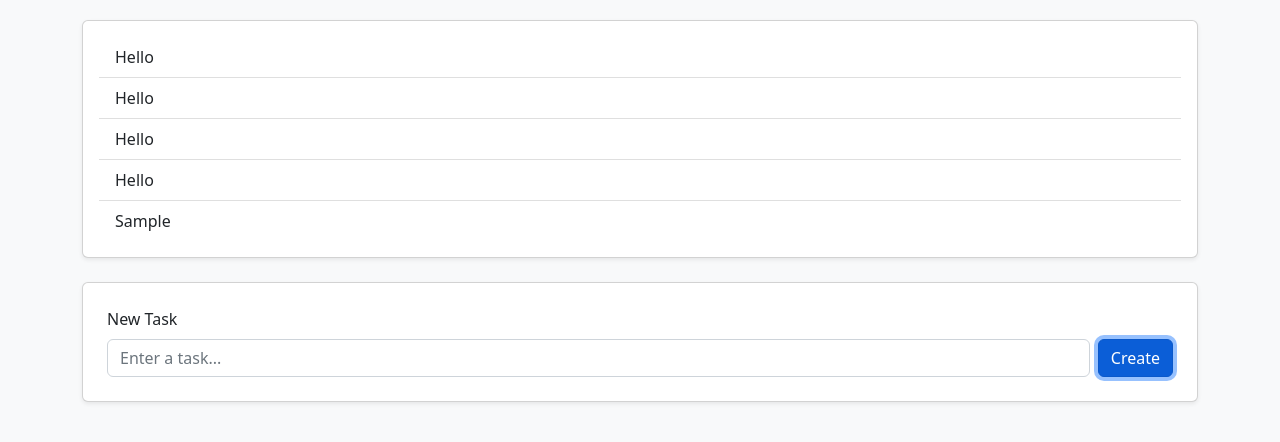
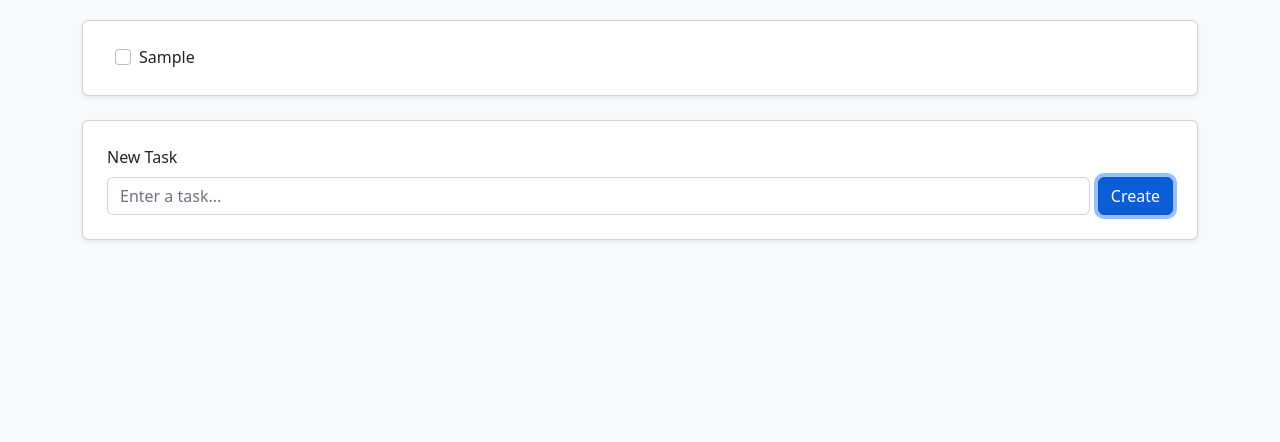
Before and after one commit to sophieTnguyen/MyTODO, a plain HTML site: page index.html in a window 1280 px wide. Both pictures are taken after typing "Sample" into the empty fields and a click on the button "Create". Shown: the part 90-532 px from the top of the page. Drawn offline with nearby package versions, Linux system fonts and the light colour scheme.

Commit message:
Added checkbox functionality and changed createTask() to constructor Task()

```diff
--- a/index.html
+++ b/index.html
@@ -14,12 +14,7 @@
     <div class="mb-4">
       <div class="card shadow-sm">
         <div class="card-body">
-          <ul class="list-group list-group-flush" id="task-list">
-            <li class="list-group-item">Hello</li>
-            <li class="list-group-item">Hello</li>
-            <li class="list-group-item">Hello</li>
-            <li class="list-group-item">Hello</li>
-          </ul>
+          <ul class="list-group list-group-flush" id="task-list"></ul>
         </div>
       </div>
     </div>
@@ -28,7 +23,7 @@
       <form class="card p-4 shadow-sm" id="form">
         <label for="taskNameForm" class="form-label mb-2">New Task</label>
           <div class="d-flex">
-          <input type="text" id="taskNameForm" name="task" class="form-control flex-grow-1" placeholder="Enter a task...">
+          <input type="text"  id="taskNameForm" name="task" class="form-control flex-grow-1" placeholder="Enter a task...">
           <button type="submit" class="btn btn-primary ms-2">Create</button>
       </form>
     </form>
--- a/script.js
+++ b/script.js
@@ -1,26 +1,49 @@
 window.addEventListener("DOMContentLoaded", function(){
     const taskList = document.getElementById('task-list');
-    const taskForm = document.querySelector('input');
+    const taskForm = document.getElementById('taskNameForm');
     const submitButton = document.querySelector('form');
 
     submitButton.addEventListener("submit", function(event) {
         event.preventDefault();
-        let task = createTask(taskForm.value);
+        console.log(taskForm.value, taskForm)
+        let task = new Task(taskForm.value);
         task.Load();
         taskForm.value = '';
     })
 
-    function createTask(text)
+    function Task(text)
     {
-        return {
-            text,
-            Load: function() {
-                const myTask = document.createElement('li');
-                taskList.appendChild(myTask);
-                myTask.className = "list-group-item";
-                myTask.innerText = text;
-            }
+        this.text = text;
+        this.Load =  function() {
 
-        }
+            const li = document.createElement('li');
+            li.className = 'list-group-item';
+
+            const div = document.createElement('div');
+            div.className = 'form-check';
+
+            const checkbox = document.createElement('input');
+            checkbox.className = 'form-check-input';
+            checkbox.type = 'checkbox';
+            // ID
+
+            const label = document.createElement('label');
+            label.className = 'form-check-label';
+            label.htmlFor = checkbox.id;
+            label.innerText = this.text;
+            console.log(this.text, this)
+
+            div.appendChild(checkbox);
+            div.appendChild(label);
+            li.appendChild(div);
+            taskList.appendChild(li);
+
+            checkbox.addEventListener("change", function()
+            {
+                li.remove();
+            });
+        };
+
+    };
     }
-});
+)
```
